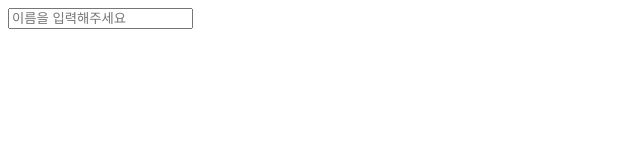
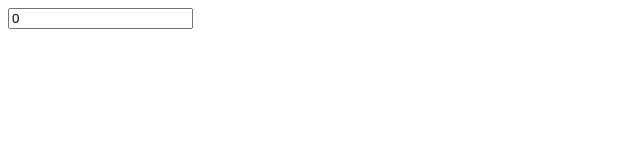
Before and after one commit to sangeuns/react-start, a React (Create React App) app: page / in a window 1280 px wide. Shown: the top 160 px of the page, without its empty margins (0-640 px from the left). Built offline with nearby package versions, Linux system fonts and the light colour scheme.

Commit message:
defaultValue 오타 수정

```diff
--- a/src/App.js
+++ b/src/App.js
@@ -12,7 +12,7 @@ function App() {
     - type : number, email, date.. 등 입력 유형을 설정
     - placeholder : 임시 힌트 텍스트
     - defaultvalue : 입력 필드의 초기값*/}
-      <input type="text" placeholder="이름을 입력해주세요" defaultvalue={0} />
+      <input type="text" placeholder="이름을 입력해주세요" defaultValue={0} />
     </>
   );
 }
```
